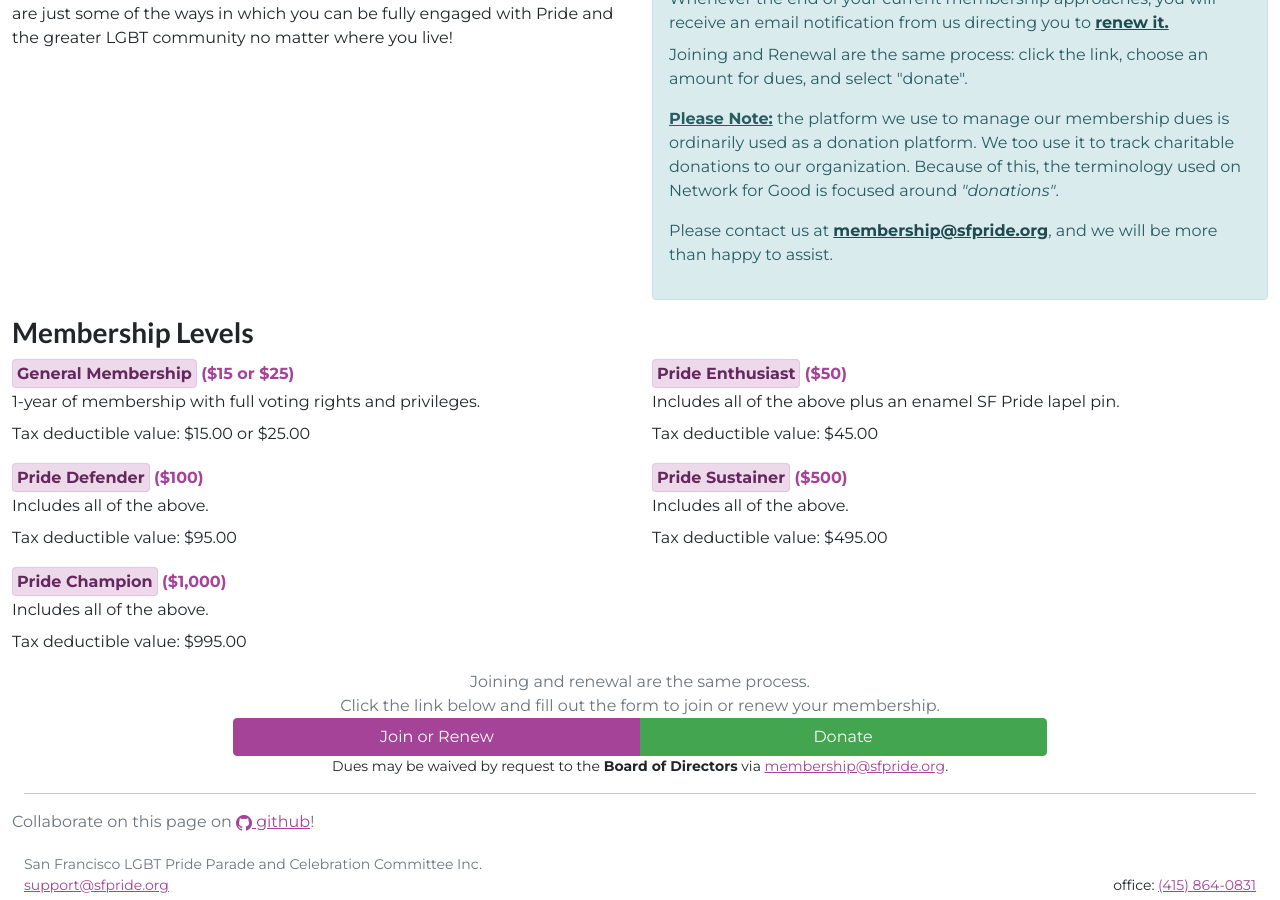
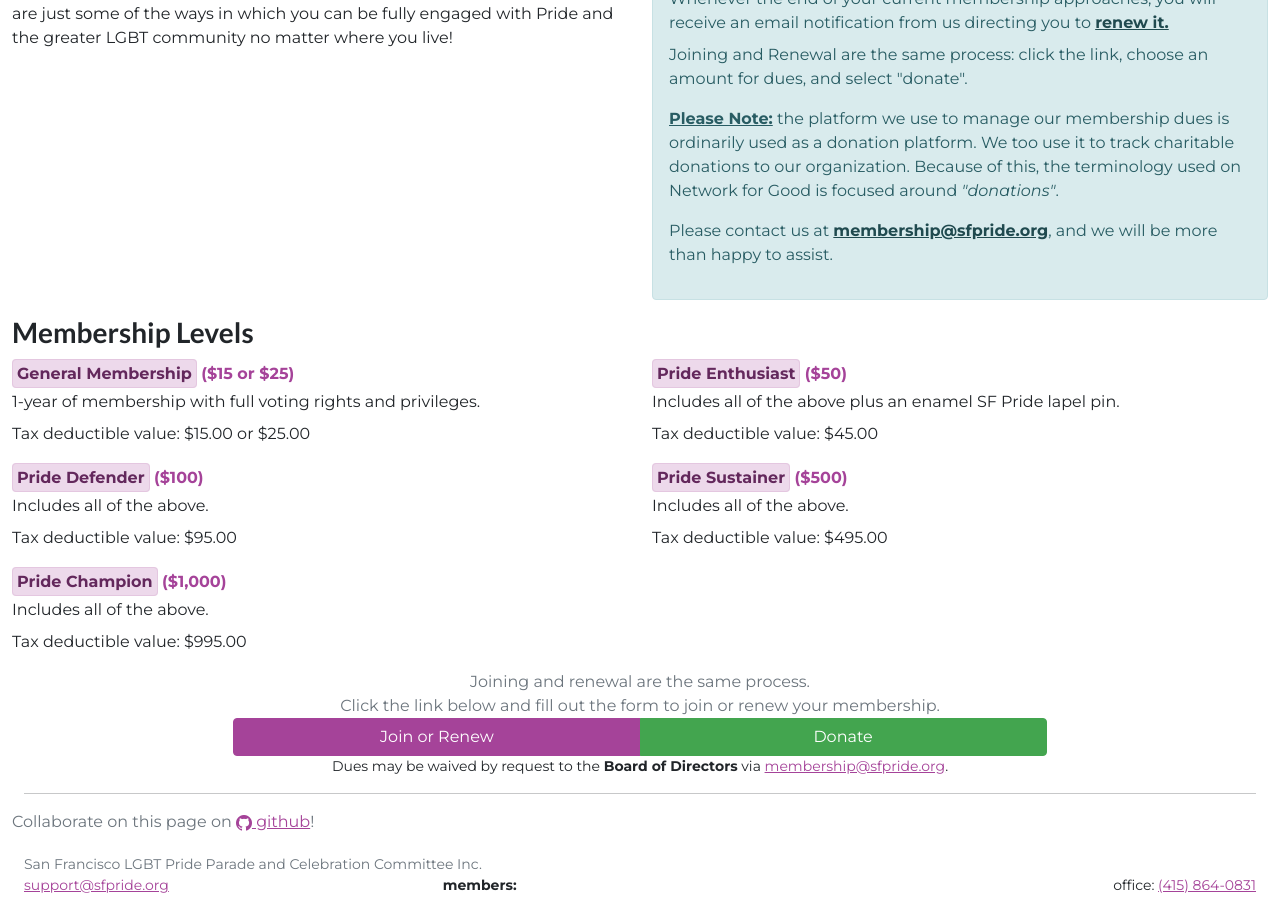
Before and after one commit to sfpride/members, a Jekyll site: the page built from index.html, in a window 1280 px wide and 900 px high, scrolled down 1955 px. Built offline with Jekyll 4.4.1, drawn with Linux system fonts in a browser that asks for light colours; some web fonts are replaced.

Commit message:
note number of members in footer

```diff
--- /dev/null
+++ b/_data/membership-data.yml
@@ -0,0 +1,5 @@
+- thing: members
+  number: 244
+  board-number: 7
+  board-seats: 13
+  updated: 2021-08-30
--- a/_includes/footer.html
+++ b/_includes/footer.html
@@ -6,6 +6,11 @@
     </div>
     <div class="row">
         <div class="col text-start"><a href="mailto:support@sfpride.org">support@sfpride.org</a></div>
+        <div class="col">
+            <strong>members:</strong>
+            {% assign members = site.data.membership-data[1] %}
+            <span>{{members.number}}</span>
+        </div>
         <div class="col text-end">office: <a href="tel:+14158640831">(415) 864-0831</a></div>
     </div>
 </footer>
```
